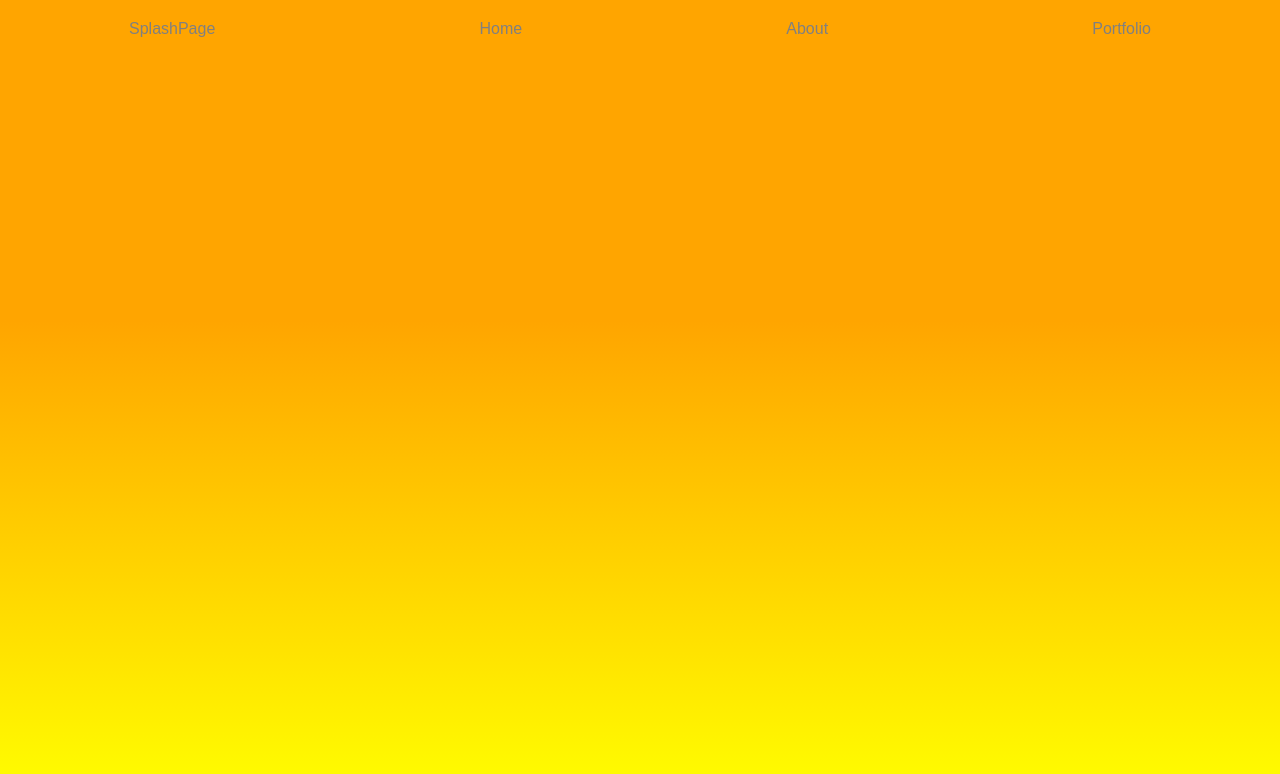
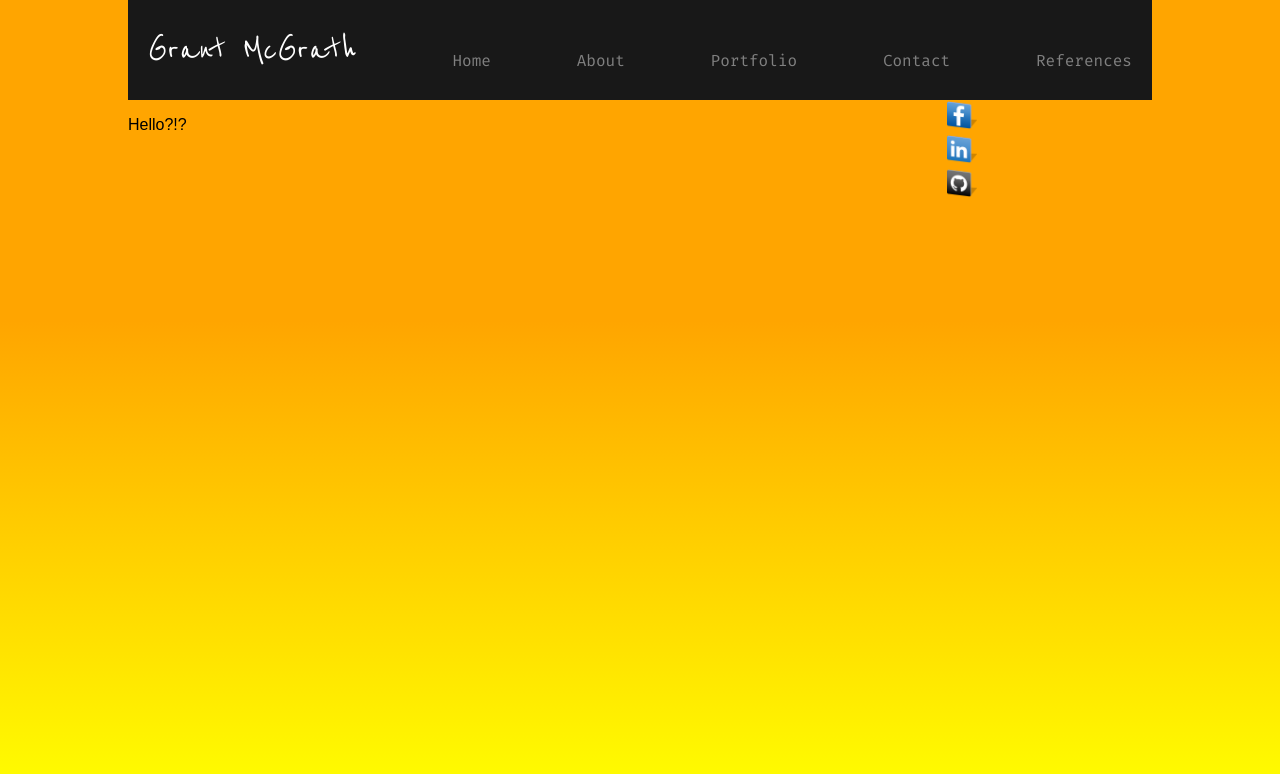
Before and after one commit to grantmcgrath/daily-project-week-10-day-04, a React app: page /contact in a window 1280 px wide. Built offline with nearby package versions, Linux system fonts and the light colour scheme.

Commit message:
Added Contact and References pages. Slight style changes.

```diff
--- a/public/index.html
+++ b/public/index.html
@@ -19,6 +19,9 @@
       work correctly both with client-side routing and a non-root public URL.
       Learn how to configure a non-root public URL by running `npm run build`.
     -->
+    <!-- Google Fonts -->
+    <link href="https://fonts.googleapis.com/css?family=Fira+Mono:400,500,700|Reenie+Beanie|Share+Tech+Mono" rel="stylesheet">
+
     <title>Portfolio App</title>
   </head>
   <body>
--- a/src/components/About.js
+++ b/src/components/About.js
@@ -7,7 +7,6 @@ export default class About extends Component {
   render() {
     return (
       <div className="about">
-        <h2>About</h2>
         <img src={img} alt="" className="aboutmeimg"/>
         <p>I really like bacon.</p>
         <img src={img2} alt="Bacon!" className="aboutmeimg"/>
--- a/src/components/App.js
+++ b/src/components/App.js
@@ -1,15 +1,11 @@
 import React, { Component } from 'react';
 import '../styles/App.css';
-import img from "../images/splash.jpg";
 
 class App extends Component {
   render() {
     return (
       <div>
-        <h1>Welcome to Splash Page!</h1>
-        <div>
-          <img src={img} alt="Splash!" />
-        </div>
+        <h1>Welcome to Grant's Portfolio</h1>
       </div>
     );
   }
--- a/src/components/BaseLayout.js
+++ b/src/components/BaseLayout.js
@@ -1,19 +1,22 @@
 import React, {Component} from "react";
 
-import {Link} from "react-router-dom";
+import {NavLink} from "react-router-dom";
 
 import '../styles/index.css';
+import "../styles/App.css";
 
 
 export default class BaseLayout extends Component {
   render() {
     return (
-      <div className="baselayout bgc">
+      <div className="baselayout">
         <nav>
-          <div className="link"><Link to="/">SplashPage</Link></div>
-          <div className="link"><Link to="/Home">Home</Link></div>
-          <div className="link"><Link to="/About">About</Link></div>
-          <div className="link"><Link to="/Portfolio">Portfolio</Link></div>
+          <div className="link m"><NavLink to="/"><p id="logo" className="m">Grant McGrath</p></NavLink></div>
+          <div className="link m"><NavLink to="/Home">Home</NavLink></div>
+          <div className="link m"><NavLink to="/About">About</NavLink></div>
+          <div className="link m"><NavLink to="/Portfolio">Portfolio</NavLink></div>
+          <div className="link m"><NavLink to="/Contact">Contact</NavLink></div>
+          <div className="link m"><NavLink to="/References">References</NavLink></div>
         </nav>
         <section>
           {this.props.children}
--- /dev/null
+++ b/src/components/Contact.js
@@ -0,0 +1,26 @@
+import React, {Component} from "react";
+
+import "../styles/App.css";
+
+import github from "../images/icons/github.png";
+import facebook from "../images/icons/facebook.png";
+import linkedin from "../images/icons/linkedin.png";
+
+export default class Contact extends Component {
+  render() {
+    return (
+      <div id="contact">
+        <div className="contact_main b">
+          <p>Hello?!?</p>
+        </div>
+        <div className="contact_side b">
+          <ul>
+            <li><a href="www.facebook.com"><img src={facebook} alt="Facebook" className="icons"/></a></li>
+            <li><a href="www.linkedin.com"><img src={linkedin} alt="Linkedin" className="icons"/></a></li>
+            <li><a href="www.github.com"><img  src={github} alt="GitHub" className="icons"/></a></li>
+          </ul>
+        </div>
+      </div>
+    )
+  }
+}
--- /dev/null
+++ b/src/components/References.js
@@ -0,0 +1,11 @@
+import React, {Component} from "react";
+
+export default class References extends Component {
+  render() {
+    return (
+      <div>
+        <h2>References</h2>
+      </div>
+    )
+  }
+}
--- a/src/index.js
+++ b/src/index.js
@@ -4,9 +4,10 @@ import ReactDOM from 'react-dom';
 
 // Styles
 import './styles/index.css';
+import "./styles/App.css";
 
 import registerServiceWorker from './registerServiceWorker';
-import { BrowserRouter, Route, Switch } from "react-router-dom";
+import { BrowserRouter, Route, Switch, } from "react-router-dom";
 
 // Import Components
 import App from "./components/App";
@@ -14,6 +15,8 @@ import About from "./components/About";
 import BaseLayout from "./components/BaseLayout";
 import Home from "./components/Home";
 import Portfolio from "./components/Portfolio";
+import Contact from "./components/Contact";
+import References from "./components/References";
 
 ReactDOM.render(
   <BrowserRouter>
@@ -23,6 +26,8 @@ ReactDOM.render(
         <Route path="/about" component={About} />
         <Route path="/home" component={Home} />
         <Route path="/portfolio" component={Portfolio} />
+        <Route path="/contact" component={Contact} />
+        <Route path="/references" component={References} />
       </Switch>
     </BaseLayout>
   </BrowserRouter>
--- a/src/styles/App.css
+++ b/src/styles/App.css
@@ -1,10 +1,17 @@
+/*.b {
+  border: 1px solid black;
+}*/
+
 nav {
   display: flex;
   flex-direction: row;
   justify-content: space-between;
-  padding: 20px 1px;
-  /*background-color: white;*/
+  padding: 20px 10px;
+  background-color: #181818;
+  flex-wrap: wrap;
 }
+
+
 
 a {
   color: grey;
@@ -15,16 +22,35 @@ a:hover {
   opacity: .6;
 }
 
-a:after {
+ul {
+  list-style-type: none;
+  padding: 0;
+  margin: 0;
+}
+
+#logo {
+  font-family: 'Reenie Beanie', cursive;
+  font-size: 40px;
+  color: white;
+  padding-right: 10px;
+}
+
+#contact {
+  display: flex;
+  direction: ltr;
+}
+
+.contact_main {
+  width: 80%;
 
 }
 
-h2 {
-
+.contact_side {
+  width: 20%;
 }
 
-link {
-
+.icons {
+  width: 30px;
 }
 
 .homeimg {
@@ -39,22 +65,13 @@ link {
   width: 80%;
 }
 
-/*.bgc {
-  background-color: red;
-}*/
-
-/*.baselayout {
-
+.link {
+  color: white;
+  align-self: flex-end;
+  font-family: 'Fira Mono', monospace;
+  padding: 10px 10px;
 }
 
-.home {
-
+.m {
+  margin: 0;
 }
-
-.about {
-
-}
-
-.portfolio {
-
-}*/
```
Also changed, not shown: src/images/icons/facebook.png (added), src/images/icons/github.png (added), src/images/icons/linkedin.png (added).
